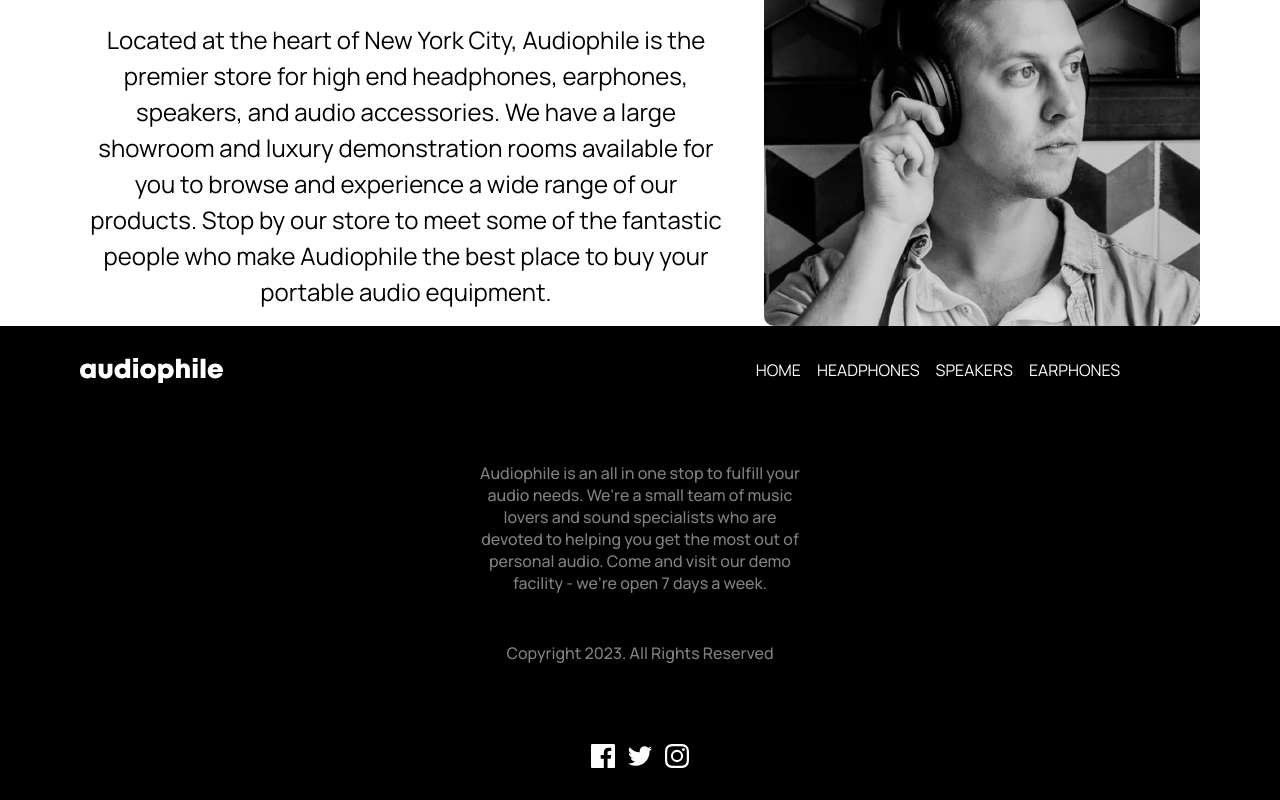
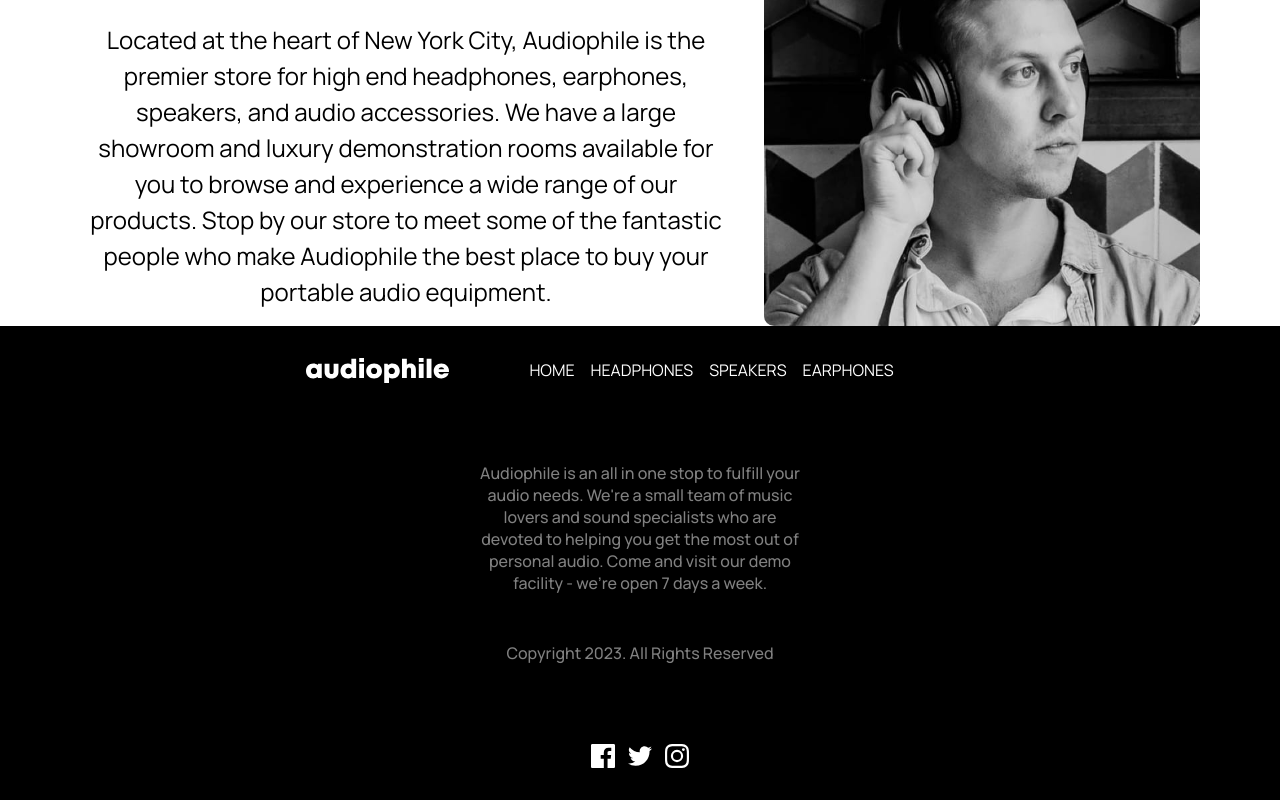
Before and after one commit to sunpochin/pf-audiophile, a Vue app: page /earphones in a window 1280 px wide. Shown: the part 1472-2272 px from the top of the page. Built offline with nearby package versions, Linux system fonts and the light colour scheme.

Commit message:
before adjusting

```diff
--- a/src/components/Footer.vue
+++ b/src/components/Footer.vue
@@ -42,10 +42,9 @@
 .footer-wrapper {
   display: flex;
   flex-direction: column;
-  justify-content: flex-start;
   gap: 3rem;
 
-  width: 100%;
+  max-width: 100%;
   background-color: var(--clr-black);
   color: var(--clr-peach);
 }
@@ -55,6 +54,8 @@
   flex-direction: row;
   justify-content: space-between;
   padding: 0 var(--page-padding);
+  max-width: var(--max-width);
+  margin: auto;
 }
 
 img {
@@ -112,7 +113,6 @@ a:hover {
     flex-direction: column;
     justify-content: flex-start;
     gap: 3rem;
-
     width: 100%;
     background-color: var(--clr-black);
     color: var(--clr-peach);
--- a/src/components/NavBar.vue
+++ b/src/components/NavBar.vue
@@ -87,6 +87,8 @@ export default {
 
 <style scoped>
 header {
+  padding: 0 var(--page-padding);
+
   background-color: var(--clr-black);
   position: fixed;
   top: 0;
--- a/src/components/ProductDetail.vue
+++ b/src/components/ProductDetail.vue
@@ -1,4 +1,5 @@
 <template>
+  <section class="large">
     <div class="product-wrapper">
       <button class="go-back" @click="goBack()">Go Back</button>
       <div class="img-wrapper">
@@ -41,8 +42,9 @@
       </div>
 
       <Best />
+    </div>
     <Footer />
-  </div>
+  </section>
 </template>
 
 <script setup>
@@ -96,11 +98,7 @@ const getSrc = (imageName) => {
 .product-wrapper {
   display: flex;
   flex-direction: column;
-  // align-items: center;
-  width: 100%;
   height: 100%;
-
-  padding: 0 var(--page-padding);
 }
 
 .product-name {
@@ -151,9 +149,13 @@ img {
   margin: 4rem auto;
 }
 
-@media screen and (min-width: 768px) {
+@media screen and (max-width: 768px) {
   img {
     border-radius: 10px;
   }
+  .product-wrapper {
+    // display: flex;
+    padding: 0 var(--page-padding);
+  }
 }
 </style>
```
Lines whose indentation alone changed are shown as unchanged.
